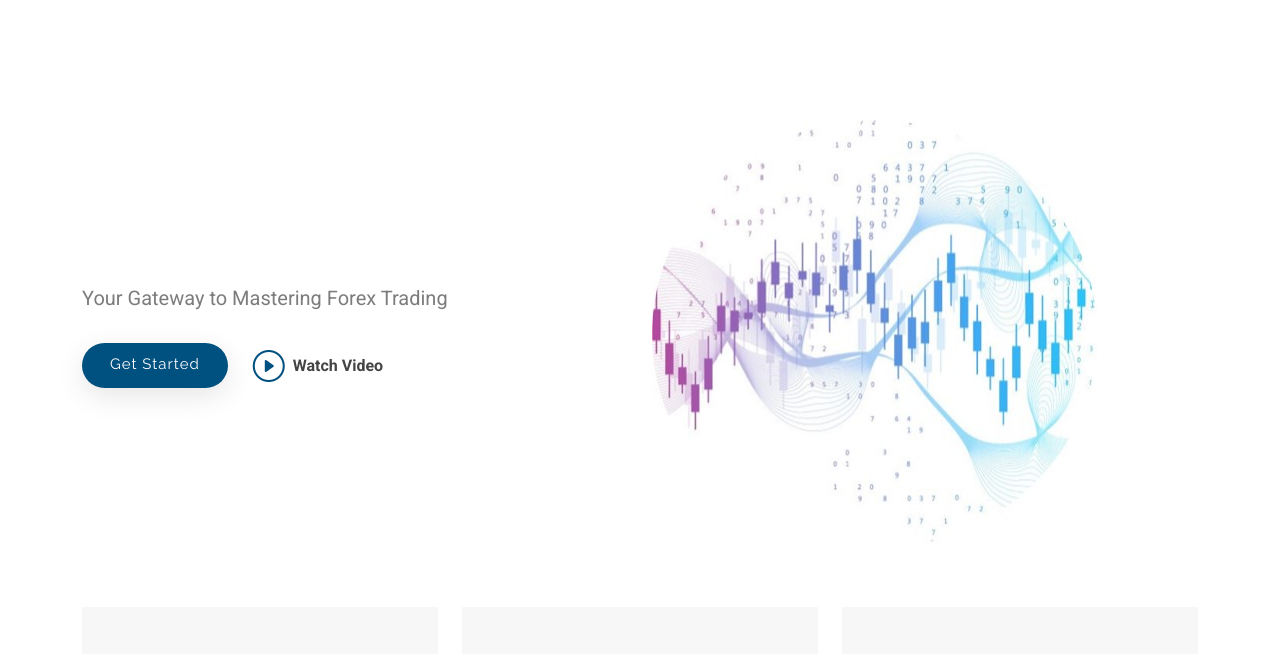
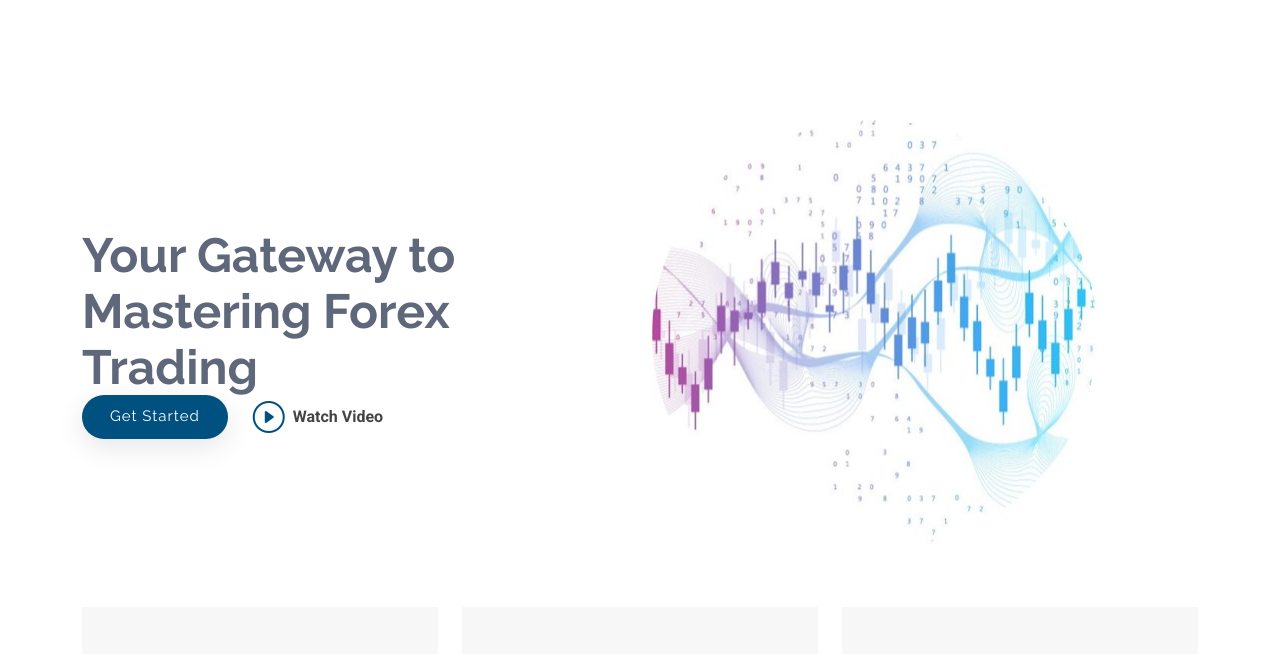
Before and after one commit to SSP-academy/Website, a plain HTML site: page index.html in a window 1280 px wide. Shown: the part 91-745 px from the top of the page. Drawn offline with nearby package versions, Linux system fonts and the light colour scheme.

Commit message:
index.html

```diff
--- a/index.html
+++ b/index.html
@@ -92,7 +92,7 @@
         <div class="row gy-4">
           <div class="col-lg-6 order-2 order-lg-1 d-flex flex-column justify-content-center" data-aos="fade-up">
 
-            <p>Your Gateway to Mastering Forex Trading</p>
+            <h1>Your Gateway to Mastering Forex Trading</h1>
             <div class="d-flex">
               <a href="#about" class="btn-get-started">Get Started</a>
               <a href="https://youtu.be/6k-NzoC0QpI?si=uRNR9LHgtv7pQST7" class="glightbox btn-watch-video d-flex align-items-center"><i class="bi bi-play-circle"></i><span>Watch Video</span></a>
```
